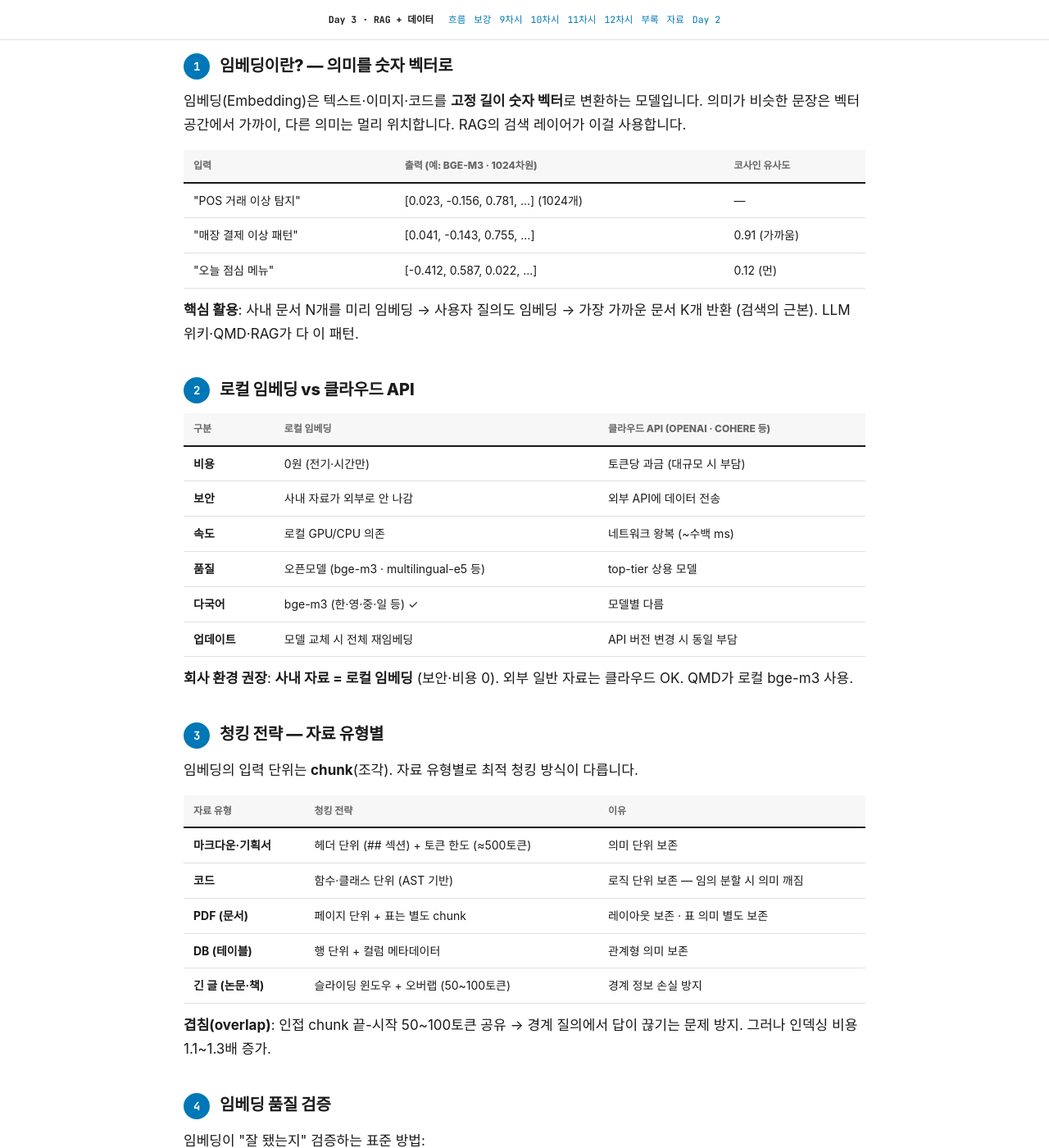
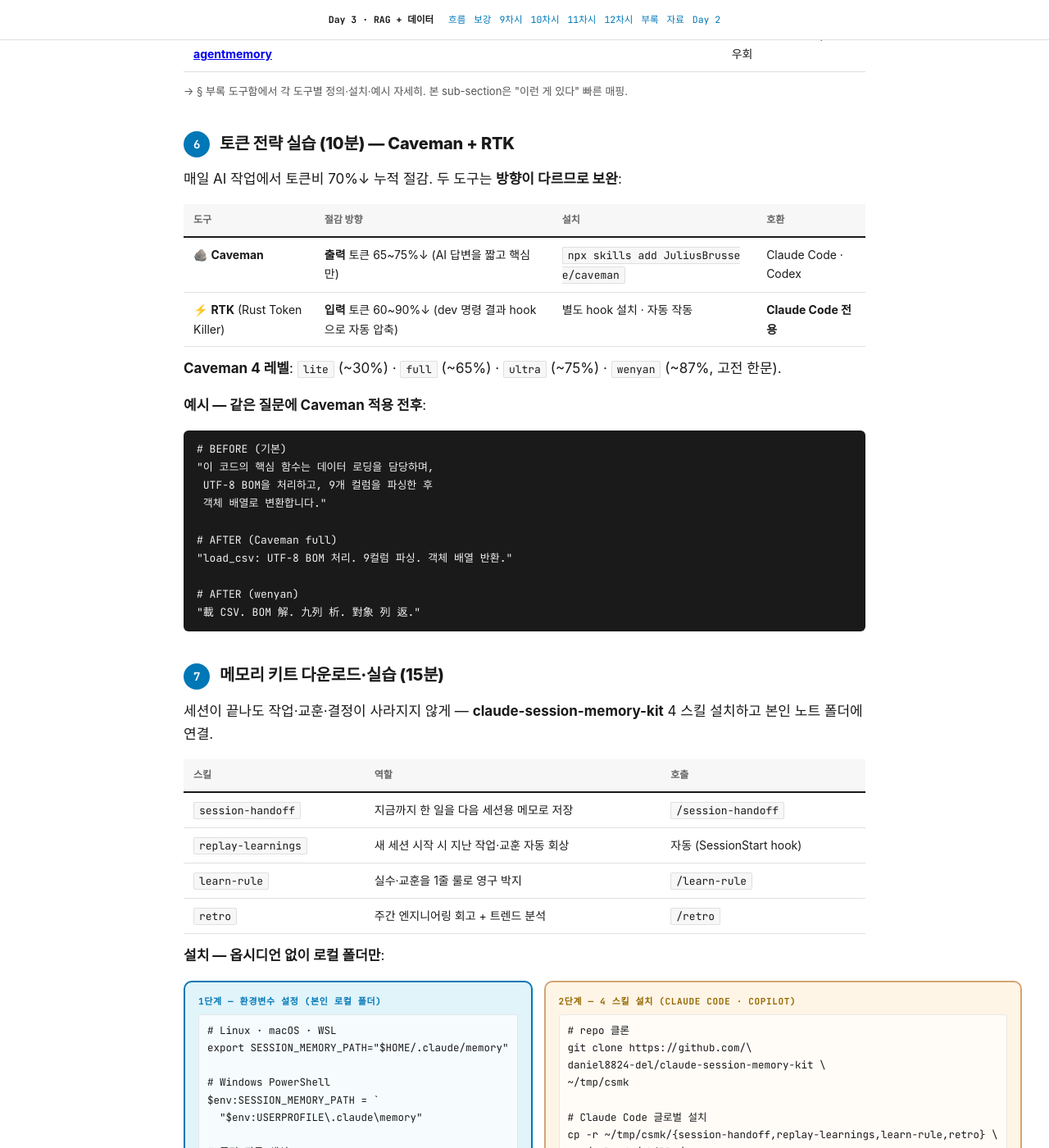
Before and after one commit to daniel8824-del/rag-day3, a Jekyll site: the page docs/index.html, which Jekyll copies as it is, in a window 1280 px wide and 1400 px high, scrolled down 7705 px. Shown: the whole window at 82% size. Built offline with Jekyll 4.4.1, drawn with Linux system fonts in a browser that asks for light colours; some web fonts are replaced; some of the changed text lies outside the part shown.

Commit message:
§ 도입 보강 sub-section 5·6·7 추가 — 부록 안내 + 토큰 전략 + 메모리 키트
흐름 (사용자 명시):
1. gstack 전체 + 핵심 테스트 (§1~§4 — 기존)
2. 부록 도구 빠른 안내 (§5 신규 — Ouroboros·OpenKB·Impeccable·agentmemory)
3. 토큰 전략 실습 (§6 신규 — Caveman + RTK 비교 표 + 예시)
4. 메모리 키트 다운로드·실습 (§7 신규 — claude-session-memory-kit 4 스킬 · ENV 경로 · 3단계 실습)

추가 자료:
- RAG 이미지 2종 (rag-overview.jpg / rag-flow.jpg) — 옵시디언 볼트 92_Attachments에서 가져옴 (10차시 GraphRAG에 활용)

Co-Authored-By: Claude Opus 4.7 (1M context) <noreply@anthropic.com>

```diff
--- a/docs/index.html
+++ b/docs/index.html
@@ -826,6 +826,116 @@ $B screenshot /tmp/mypage.png
   <div class="reference">
     <p><strong>회사 적용</strong> | 사내 시스템 QA·보안 점검에 정합. <strong>주의</strong> — 회사 실 운영 데이터는 사내 git private + 사내 호스팅에서만 실행. 외부 마켓 접근 제한 시 SKILL.md를 <code class="inline">.github/skills/</code> 또는 <code class="inline">.claude/skills/</code>에 직접 복사 가능.</p>
   </div>
+
+  <h3><span class="step-num">5</span>부록 도구 빠른 안내 (10분)</h3>
+  <p>gstack 외에 본인 주제에 도움이 될 도구들 — <strong>§ 부록 도구함</strong>에서 자세히 다룹니다. 여기서는 빠르게 무엇이 있는지만.</p>
+
+  <table>
+    <thead><tr><th>도구</th><th>역할</th><th>호환</th></tr></thead>
+    <tbody>
+      <tr><td>🌀 <a href="#meta"><strong>Ouroboros</strong></a></td><td>Agent OS — 4단계 진화 루프 (Interview→Seed→Execute→Evaluate)로 모호한 요구 정련</td><td>Claude · Copilot</td></tr>
+      <tr><td>📚 <a href="#meta"><strong>OpenKB</strong></a></td><td>Karpathy LLM Wiki CLI 구현 — 옵시디언 없이 폴더 + CLI로 LLM Wiki 운영</td><td>독립 CLI (양쪽)</td></tr>
+      <tr><td>✨ <a href="#meta"><strong>Impeccable</strong></a></td><td>AI 디자인 lint — AI 슬롭 패턴 자동 감지</td><td>독립 CLI</td></tr>
+      <tr><td>🧠 <a href="#meta"><strong>agentmemory</strong></a></td><td>4-tier 메모리 + 12 hooks + 51 MCP tools (본격적인 메모리 시스템)</td><td>Claude 직접 / Copilot 우회</td></tr>
+    </tbody>
+  </table>
+  <p style="font-size:13px;color:#555;">→ § 부록 도구함에서 각 도구별 정의·설치·예시 자세히. 본 sub-section은 "이런 게 있다" 빠른 매핑.</p>
+
+  <h3><span class="step-num">6</span>토큰 전략 실습 (10분) — Caveman + RTK</h3>
+  <p>매일 AI 작업에서 토큰비 70%↓ 누적 절감. 두 도구는 <strong>방향이 다르므로 보완</strong>:</p>
+
+  <table>
+    <thead><tr><th>도구</th><th>절감 방향</th><th>설치</th><th>호환</th></tr></thead>
+    <tbody>
+      <tr>
+        <td>🪨 <strong>Caveman</strong></td>
+        <td><strong>출력</strong> 토큰 65~75%↓ (AI 답변을 짧고 핵심만)</td>
+        <td><code class="inline">npx skills add JuliusBrussee/caveman</code></td>
+        <td>Claude Code · Codex</td>
+      </tr>
+      <tr>
+        <td>⚡ <strong>RTK</strong> (Rust Token Killer)</td>
+        <td><strong>입력</strong> 토큰 60~90%↓ (dev 명령 결과 hook으로 자동 압축)</td>
+        <td>별도 hook 설치 · 자동 작동</td>
+        <td><strong>Claude Code 전용</strong></td>
+      </tr>
+    </tbody>
+  </table>
+
+  <p><strong>Caveman 4 레벨</strong>: <code class="inline">lite</code> (~30%) · <code class="inline">full</code> (~65%) · <code class="inline">ultra</code> (~75%) · <code class="inline">wenyan</code> (~87%, 고전 한문).</p>
+
+  <p><strong>예시 — 같은 질문에 Caveman 적용 전후</strong>:</p>
+  <pre style="background:#1a1a1a;color:#f0f0f0;padding:12px 16px;border-radius:6px;font-size:13px;"># BEFORE (기본)
+"이 코드의 핵심 함수는 데이터 로딩을 담당하며,
+ UTF-8 BOM을 처리하고, 9개 컬럼을 파싱한 후
+ 객체 배열로 변환합니다."
+
+# AFTER (Caveman full)
+"load_csv: UTF-8 BOM 처리. 9컬럼 파싱. 객체 배열 반환."
+
+# AFTER (wenyan)
+"載 CSV. BOM 解. 九列 析. 對象 列 返."</pre>
+
+  <h3><span class="step-num">7</span>메모리 키트 다운로드·실습 (15분)</h3>
+  <p>세션이 끝나도 작업·교훈·결정이 사라지지 않게 — <strong>claude-session-memory-kit</strong> 4 스킬 설치하고 본인 노트 폴더에 연결.</p>
+
+  <table>
+    <thead><tr><th>스킬</th><th>역할</th><th>호출</th></tr></thead>
+    <tbody>
+      <tr><td><code class="inline">session-handoff</code></td><td>지금까지 한 일을 다음 세션용 메모로 저장</td><td><code class="inline">/session-handoff</code></td></tr>
+      <tr><td><code class="inline">replay-learnings</code></td><td>새 세션 시작 시 지난 작업·교훈 자동 회상</td><td>자동 (SessionStart hook)</td></tr>
+      <tr><td><code class="inline">learn-rule</code></td><td>실수·교훈을 1줄 룰로 영구 박지</td><td><code class="inline">/learn-rule</code></td></tr>
+      <tr><td><code class="inline">retro</code></td><td>주간 엔지니어링 회고 + 트렌드 분석</td><td><code class="inline">/retro</code></td></tr>
+    </tbody>
+  </table>
+
+  <p><strong>설치 — 옵시디언 없이 로컬 폴더만</strong>:</p>
+  <div class="dual-track">
+    <div class="track instr">
+      <div class="track-h">1단계 — 환경변수 설정 (본인 로컬 폴더)</div>
+      <pre># Linux · macOS · WSL
+export SESSION_MEMORY_PATH="$HOME/.claude/memory"
+
+# Windows PowerShell
+$env:SESSION_MEMORY_PATH = `
+  "$env:USERPROFILE\.claude\memory"
+
+# 폴더 자동 생성:
+# sessions/    learnings/    retros/</pre>
+    </div>
+    <div class="track stu">
+      <div class="track-h">2단계 — 4 스킬 설치 (Claude Code · Copilot)</div>
+      <pre># repo 클론
+git clone https://github.com/\
+daniel8824-del/claude-session-memory-kit \
+~/tmp/csmk
+
+# Claude Code 글로벌 설치
+cp -r ~/tmp/csmk/{session-handoff,replay-learnings,learn-rule,retro} \
+  ~/.claude/skills/
+
+# Copilot CLI 설치 (동등)
+cp -r ~/tmp/csmk/{session-handoff,replay-learnings,learn-rule,retro} \
+  ~/.copilot/skills/</pre>
+    </div>
+  </div>
+
+  <p><strong>3단계 — 첫 사용 테스트</strong>:</p>
+  <pre style="background:#1a1a1a;color:#f0f0f0;padding:12px 16px;border-radius:6px;font-size:13px;"># 이번 세션 종료 시 핸드오프 저장
+"/session-handoff"
+
+# 다음 세션 시작 시 자동 회상 — 직접 호출 불필요
+# (SessionStart hook이 replay-learnings 자동 실행)
+
+# 실수했을 때 룰로 기록
+"/learn-rule '회사 데이터는 절대 GitHub public 금지'"
+
+# 주간 회고
+"/retro"</pre>
+
+  <div class="reference">
+    <p><strong>옵시디언 사용 중이면</strong> — <code class="inline">SESSION_MEMORY_PATH</code>를 옵시디언 볼트 안 폴더로 지정. 그러면 회상·교훈이 옵시디언에도 자동 누적. <strong>옵시디언 X 사용자</strong>는 일반 로컬 폴더로 OK. 둘 다 똑같이 작동.</p>
+  </div>
 </section>
 
 <!-- §2 9차시 임베딩 시스템 -->
```
Also changed, not shown: docs/images/rag-flow.jpg (added), docs/images/rag-overview.jpg (added).
